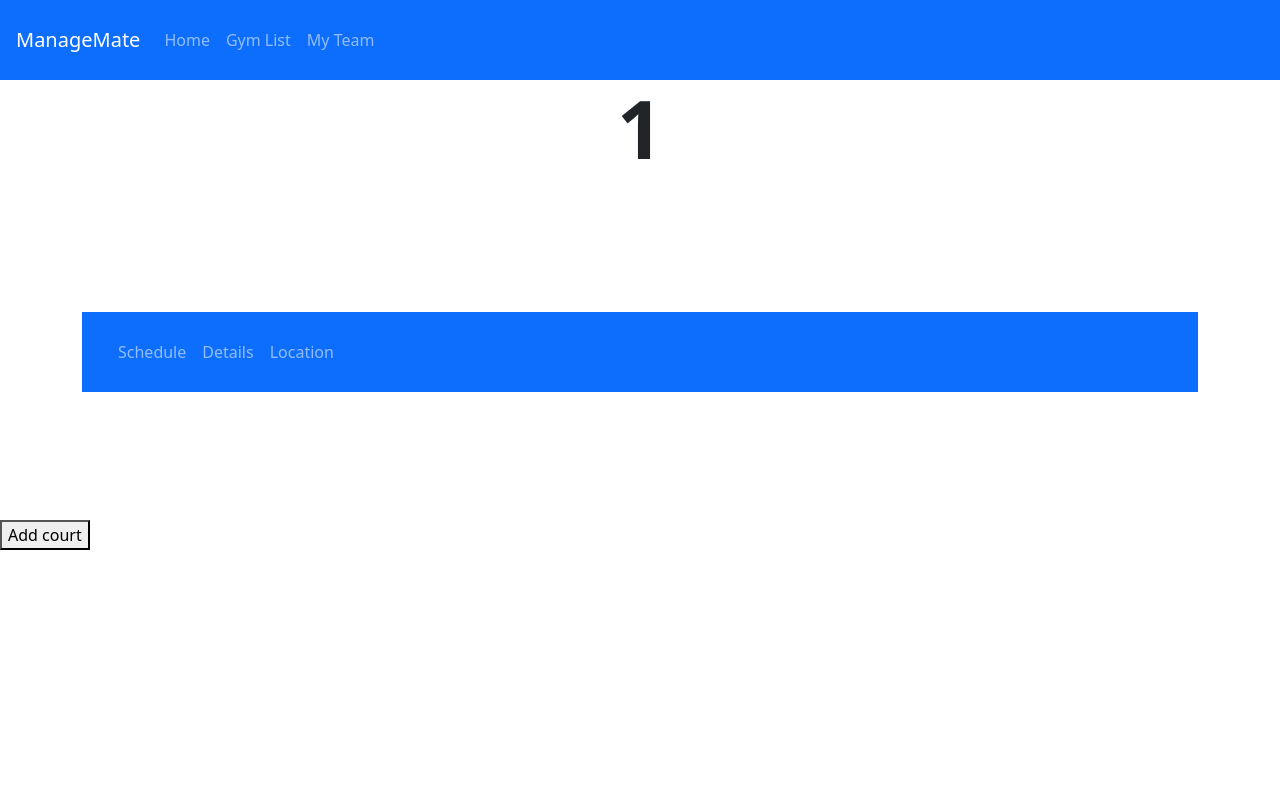
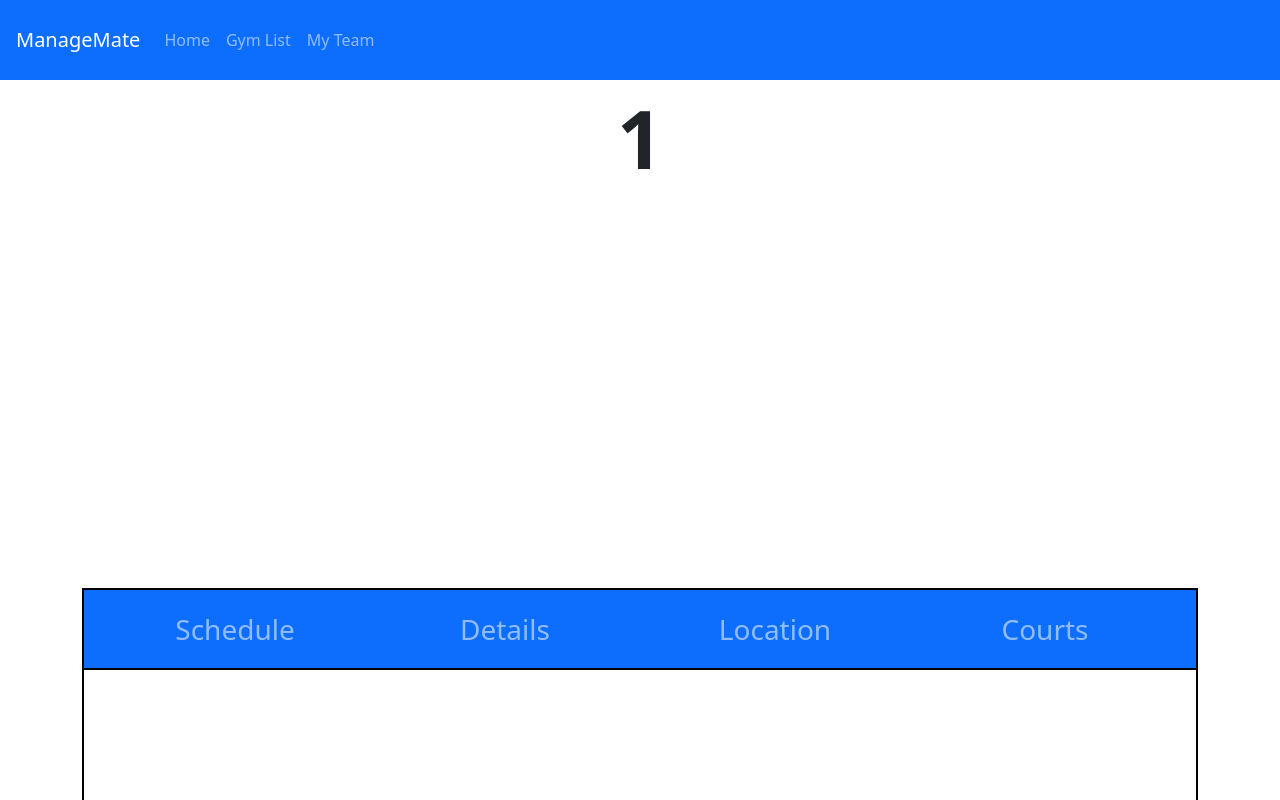
Before and after one commit to Conor6/ManageMate, a React (Create React App) app in the folder Front-End/client/: page /gymprofile/1 in a window 1280 px wide. Shown: the top 800 px of the page. Built offline with nearby package versions, Linux system fonts and the light colour scheme.

Commit message:
Gym Profile Updates

```diff
--- a/Front-End/client/src/App.js
+++ b/Front-End/client/src/App.js
@@ -6,21 +6,32 @@ import AddCourt from './Pages/AddCourt';
 import AddGym from './Pages/AddGym';
 import GymList from './Pages/GymList';
 import GymProfile from './Pages/GymProfile';
+import {Navbar, Nav} from 'react-bootstrap';
 
 
 function App() {
   return (
 
-    <Router>
-      <Routes>
-        <Route path="/" element={<Login />}/>
-        <Route path="/signup" element={<SignUp />}/>
-        <Route path="/addcourt/:gym_id" element={<AddCourt />}/>
-        <Route path="/addgym" element={<AddGym />}/>
-        <Route path="/gymlist" element={<GymList />}/>
-        <Route path="/gymprofile/:gym_name" element={<GymProfile />}/>
-      </Routes>
-    </Router>
+
+      <><Navbar className='navbar' bg="primary" variant="dark">
+
+      <Navbar.Brand href="#home">ManageMate</Navbar.Brand>
+      <Nav className="me-auto">
+        <Nav.Link href="http://localhost:3000/">Home</Nav.Link>
+        <Nav.Link href="http://localhost:3000/gymlist">Gym List</Nav.Link>
+        <Nav.Link href="#my-team">My Team</Nav.Link>
+      </Nav>
+
+    </Navbar><Router>
+        <Routes>
+          <Route path="/" element={<Login />} />
+          <Route path="/signup" element={<SignUp />} />
+          <Route path="/addcourt/:gym_id" element={<AddCourt />} />
+          <Route path="/addgym" element={<AddGym />} />
+          <Route path="/gymlist" element={<GymList />} />
+          <Route path="/gymprofile/:gym_name" element={<GymProfile />} />
+        </Routes>
+      </Router></>
 
   )
 
--- a/Front-End/client/src/Pages/GymProfile.css
+++ b/Front-End/client/src/Pages/GymProfile.css
@@ -4,7 +4,7 @@
 }
 
 .heading{
-
+    padding: 10px;
     text-align: center;
 }
 
@@ -18,9 +18,8 @@ h2{
 }
 
 .content-view{
-   display: flex;
-   align-items: center;
-
+    display: flex;
+    align-items: center;
 }
 
 .navbar{
@@ -29,5 +28,22 @@ h2{
 }
 
 .title{
+    width: 100%;
+    text-align: center;
+    font-size: 28px;
+}
+
+.test{
+    width: 100%;
+}
+
+.content-nav-bar{
+    border-top: 2px solid black;
+    border-left: 2px solid black;
+    border-right: 2px solid black;
 
 }
+
+.content-view{
+    border: 2px solid black;
+}
--- a/Front-End/client/src/Pages/GymProfile.js
+++ b/Front-End/client/src/Pages/GymProfile.js
@@ -1,7 +1,7 @@
 import './GymProfile.css';
 import 'bootstrap/dist/css/bootstrap.min.css'
 import { useNavigate, useParams } from "react-router-dom";
-import {Navbar, Container, Nav, Row} from 'react-bootstrap';
+import {Navbar, Container, Nav} from 'react-bootstrap';
 
 
 
@@ -28,18 +28,7 @@ function GymProfile() {
 
     return (
 
-
         <>
-            <Navbar className='navbar' bg="primary" variant="dark">
-
-                <Navbar.Brand href="#home">ManageMate</Navbar.Brand>
-                <Nav className="me-auto">
-                <Nav.Link href="#home">Home</Nav.Link>
-                <Nav.Link href="#gym-list">Gym List</Nav.Link>
-                <Nav.Link href="#my-team">My Team</Nav.Link>
-                </Nav>
-
-            </Navbar>
 
             <div className='heading'>
 
@@ -47,26 +36,33 @@ function GymProfile() {
 
             </div>
 
-            <Container>
+            <Container className='Pictures'>
+            </Container>
 
-                <Navbar className='content-view' bg="primary" variant="dark">
+            <Container className='content'>
 
-                    <Container>
+                <Navbar className='content-nav-bar' bg="primary" variant="dark">
 
-                        <Nav className="content-view me-auto">
+                    <Container className="justify-content-center">
 
-                            <Container fluid>
+                        <Nav className="test">
 
-                                <Nav.Link className="title" href="#schedule">Schedule</Nav.Link>
-                                <Nav.Link className="title"  href="#details">Details</Nav.Link>
-                                <Nav.Link className="title"  href="#location">Location</Nav.Link>
-
-                            </Container>
+                            <Nav.Link className="title" href="#schedule">Schedule</Nav.Link>
+                            <Nav.Link className="title"  href="#details">Details</Nav.Link>
+                            <Nav.Link className="title"  href="#location">Location</Nav.Link>
+                            <Nav.Link className="title"  href="#add-court">Courts</Nav.Link>
 
                         </Nav>
 
                     </Container>
                 </Navbar>
+
+                <Container className='content-view'>
+
+
+                </Container>
+
+
 
             </Container>
 
```
